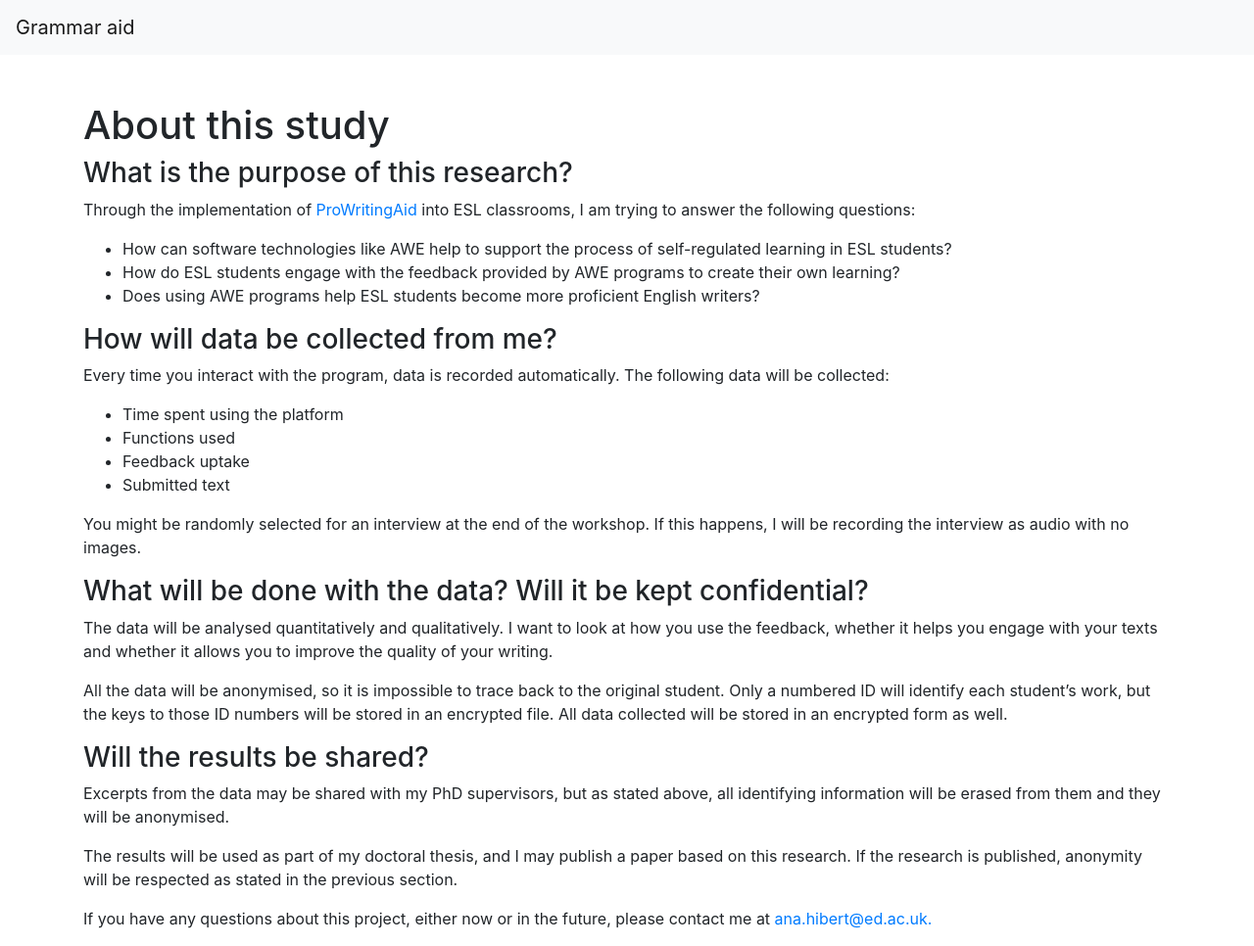
After one commit to annie-primera/datacollection_v2, a Flask app: page /about in a window 1280 px wide. The commit adds this page. Shown: the whole page at 98% size. Run offline with Flask 2, Linux system fonts and the light colour scheme; some libraries are stand-ins or nearby versions.

Commit message:
added consent form and info sheet

```diff
--- a/datacollection/routes.py
+++ b/datacollection/routes.py
@@ -139,3 +139,8 @@ def deletetext():
     db.session.delete(text)
     db.session.commit()
     return redirect(url_for('dashboard'))
+
+
+@app.route("/about")
+def about():
+    return render_template("about.html")
--- /dev/null
+++ b/datacollection/templates/about.html
@@ -0,0 +1,70 @@
+{% extends "base.html" %}
+
+
+{% block content %}
+
+<nav class="navbar navbar-expand-lg navbar-light bg-light">
+  <a class="navbar-brand" href="/">Grammar aid</a>
+  <button class="navbar-toggler" type="button" data-toggle="collapse" data-target="#navbarSupportedContent" aria-controls="navbarSupportedContent" aria-expanded="false" aria-label="Toggle navigation">
+    <span class="navbar-toggler-icon"></span>
+  </button>
+
+  <div class="collapse navbar-collapse" id="navbarSupportedContent">
+
+  </div>
+</nav>
+
+
+
+<!-- CONTENT HERE -->
+<div class="container mt-5">
+
+    <h1>About this study</h1>
+
+    <h3>What is the purpose of this research?</h3>
+
+    <p>Through the implementation of <a href="https://prowritingaid.com" target="_blank">ProWritingAid</a> into ESL classrooms,
+        I am trying to answer the following questions: </p>
+
+        <ul>
+            <li>How can software technologies like AWE help to support the process of self-regulated learning in ESL students? </li>
+            <li>How do ESL students engage with the feedback provided by AWE programs to create their own learning? </li>
+            <li>Does using AWE programs help ESL students become more proficient English writers?</li>
+        </ul>
+
+    <h3>How will data be collected from me?</h3>
+
+    <p>Every time you interact with the program, data is recorded automatically. The following data will be collected:</p>
+
+    <ul>
+        <li>Time spent using the platform</li>
+        <li>Functions used </li>
+        <li>Feedback uptake </li>
+        <li>Submitted text</li>
+    </ul>
+
+    <p>You might be randomly selected for an interview at the end of the workshop. If this happens, I will be
+        recording the interview as audio with no images.</p>
+
+    <h3>What will be done with the data? Will it be kept confidential?</h3>
+
+    <p>The data will be analysed quantitatively and qualitatively. I want to look at how you use the feedback,
+        whether it helps you engage with your texts and whether it allows you to improve the quality of your writing. </p>
+
+    <p>All the data will be anonymised, so it is impossible to trace back to the original student.
+        Only a numbered ID will identify each student’s work, but the keys to those ID numbers will be stored in an encrypted file.
+        All data collected will be stored in an encrypted form as well.
+    </p>
+
+    <h3>Will the results be shared? </h3>
+
+    <p>Excerpts from the data may be shared with my PhD supervisors, but as stated above, all identifying information will be erased from them and they will be anonymised. </p>
+
+    <p>The results will be used as part of my doctoral thesis, and I may publish a paper based on this research.
+        If the research is published, anonymity will be respected as stated in the previous section. </p>
+
+    <p>If you have any questions about this project, either now or in the future, please contact me at <a href="mailto:ana.hibert@ed.ac.uk">ana.hibert@ed.ac.uk.</a> </p>
+
+</div>
+
+{% endblock %}
--- a/datacollection/templates/basiceditor.html
+++ b/datacollection/templates/basiceditor.html
@@ -6,7 +6,7 @@
 
 
 <nav class="navbar navbar-expand-lg navbar-light bg-light">
-  <a class="navbar-brand" href="/home">Grammar aid</a>
+  <a class="navbar-brand" href="/dashboard">Grammar aid</a>
   <button class="navbar-toggler" type="button" data-toggle="collapse" data-target="#navbarSupportedContent" aria-controls="navbarSupportedContent" aria-expanded="false" aria-label="Toggle navigation">
     <span class="navbar-toggler-icon"></span>
   </button>
--- a/datacollection/templates/dashboard.html
+++ b/datacollection/templates/dashboard.html
@@ -2,7 +2,7 @@
 {% block content %}
 
 <nav class="navbar navbar-expand-lg navbar-light bg-light">
-  <a class="navbar-brand" href="/home">Grammar aid</a>
+  <a class="navbar-brand" href="/dashboard">Grammar aid</a>
   <button class="navbar-toggler" type="button" data-toggle="collapse" data-target="#navbarSupportedContent" aria-controls="navbarSupportedContent" aria-expanded="false" aria-label="Toggle navigation">
     <span class="navbar-toggler-icon"></span>
   </button>
--- a/datacollection/templates/editor.html
+++ b/datacollection/templates/editor.html
@@ -5,7 +5,7 @@
 {% block content %}
 
 <nav class="navbar navbar-expand-lg navbar-light bg-light">
-  <a class="navbar-brand" href="/home">Grammar aid</a>
+  <a class="navbar-brand" href="/dashboard">Grammar aid</a>
   <button class="navbar-toggler" type="button" data-toggle="collapse" data-target="#navbarSupportedContent" aria-controls="navbarSupportedContent" aria-expanded="false" aria-label="Toggle navigation">
     <span class="navbar-toggler-icon"></span>
   </button>
--- a/datacollection/templates/home.html
+++ b/datacollection/templates/home.html
@@ -17,6 +17,9 @@
             If you want to know what kind of data is collected, how it is handled and by whom, click on <a href="/about">this link</a> for
             more information. If you have further questions about anything related to this research project,
             you can contact me directly at <a href="mailto:ana.hibert@ed.ac.uk">ana.hibert@ed.ac.uk.</a>
+        </p>
+        <p>
+            If this is your first time here, register for an account <a href="/register"> here. </a>
         </p>
     </div>
 
@@ -46,6 +49,7 @@
             {{ loginform.submit(value="Sign in", class="btn btn-success")}}
         </form>
 
+
     </div>
 
 {% endblock %}
```
Also changed, not shown: datacollection/templates/registration.html (+19 -3 lines), datacollection/site.db.
